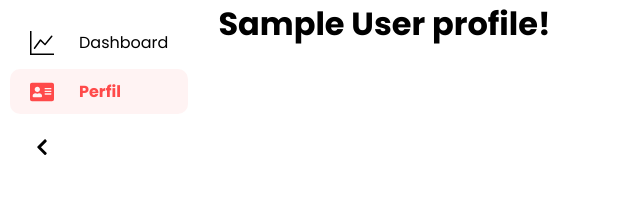
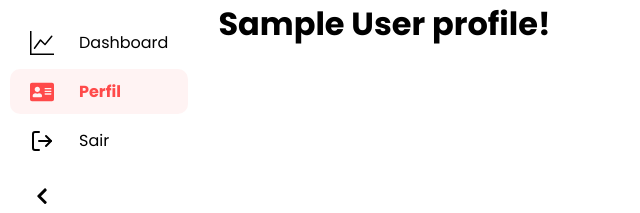
Before and after one commit to wartc/portalweb-mostqi, a Next.js app in the folder portal-web/frontend/: page /profile in a window 1280 px wide. Shown: the top 213 px of the page, without its empty margins (0-640 px from the left). Built offline with nearby package versions, Linux system fonts and the light colour scheme; no server answers; sample sign-in values are in the browser's storage.

Commit message:
feat: logout button

```diff
--- a/portal-web/frontend/layouts/AuthorizedLayout/AuthorizedLayout.module.scss
+++ b/portal-web/frontend/layouts/AuthorizedLayout/AuthorizedLayout.module.scss
@@ -5,11 +5,11 @@
 }
 
 .sideNavigation {
-  margin-top: 20px;
+  padding-top: 20px;
   display: flex;
   flex-direction: column;
   align-items: flex-start;
-  margin-left: 10px;
+  padding-left: 10px;
   margin-right: 30px;
   position: relative;
 
--- a/portal-web/frontend/layouts/AuthorizedLayout/index.tsx
+++ b/portal-web/frontend/layouts/AuthorizedLayout/index.tsx
@@ -5,11 +5,12 @@ import { useAuth } from "../../contexts/AuthContext";
 import { useRouter } from "next/router";
 import { useState } from "react";
 import { BsClockHistory, BsGraphUp } from "react-icons/bs";
+import { FiLogOut } from "react-icons/fi";
 
 const AuthorizedLayout = ({ children }: { children: React.ReactNode }) => {
   const [isMinimized, setIsMinimized] = useState(false);
   const { push, pathname } = useRouter();
-  const { user } = useAuth();
+  const { user, signOut } = useAuth();
 
   return (
     <div className={styles.container}>
@@ -71,6 +72,11 @@ const AuthorizedLayout = ({ children }: { children: React.ReactNode }) => {
             {!isMinimized ? <span className={styles.itemLink}>Perfil</span> : null}
           </li>
 
+          <li className={styles.sideNavigationListItem} onClick={signOut}>
+            <FiLogOut size="1.5rem" style={{ minWidth: "1.5rem" }} />
+            {!isMinimized ? <span className={styles.itemLink}>Sair</span> : null}
+          </li>
+
           <li className={styles.minimize} onClick={() => setIsMinimized(!isMinimized)}>
             {isMinimized ? (
               <FaChevronRight size="1.15em" style={{ minWidth: "1.5em" }} />
```
